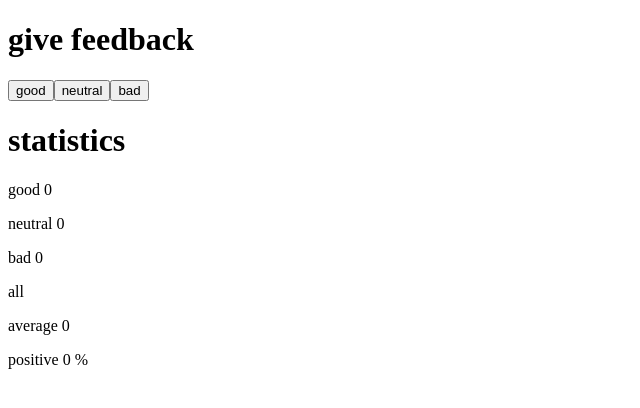
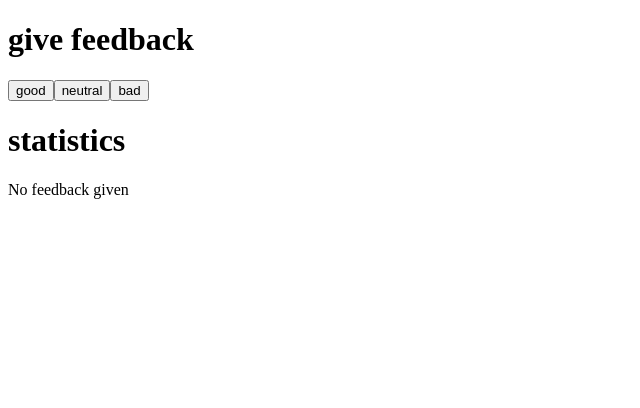
Before and after one commit to Avensi/moocfullstack2023, a React (Create React App) app in the folder part1/unicafe/: page / in a window 1280 px wide. Shown: the top 408 px of the page, without its empty margins (0-640 px from the left). Built offline with nearby package versions, Linux system fonts and the light colour scheme.

Commit message:
Exercice 1.9

```diff
--- a/part1/unicafe/src/App.js
+++ b/part1/unicafe/src/App.js
@@ -13,6 +13,13 @@ const Stats = (props) => {
 }
 
 const Statistics = (props) => {
+
+  if(props.all === 0) {
+    return(
+      <p>No feedback given</p>
+    )
+  }
+  else {
     return (
       <>
         <Stats name="good" counter={props.good} text=""/>
@@ -22,8 +29,9 @@ const Statistics = (props) => {
         <Stats name="average" counter={props.average} text=""/>
         <Stats name="positive" counter={props.positive} text="%"/>
       </>
+    )
+  }
 
-  )
 }
 
 const Button = (props) => {
```
Lines whose indentation alone changed are shown as unchanged.
